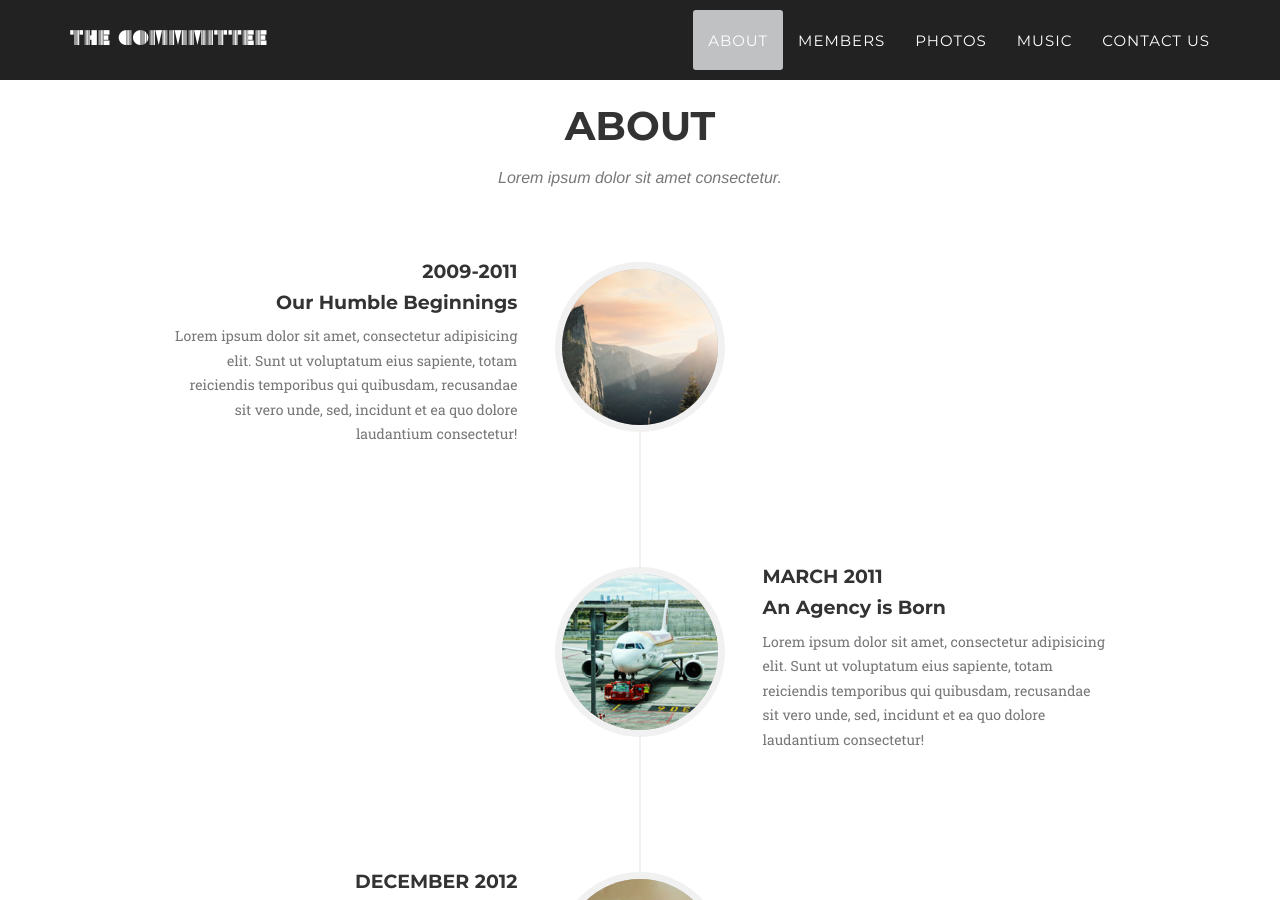
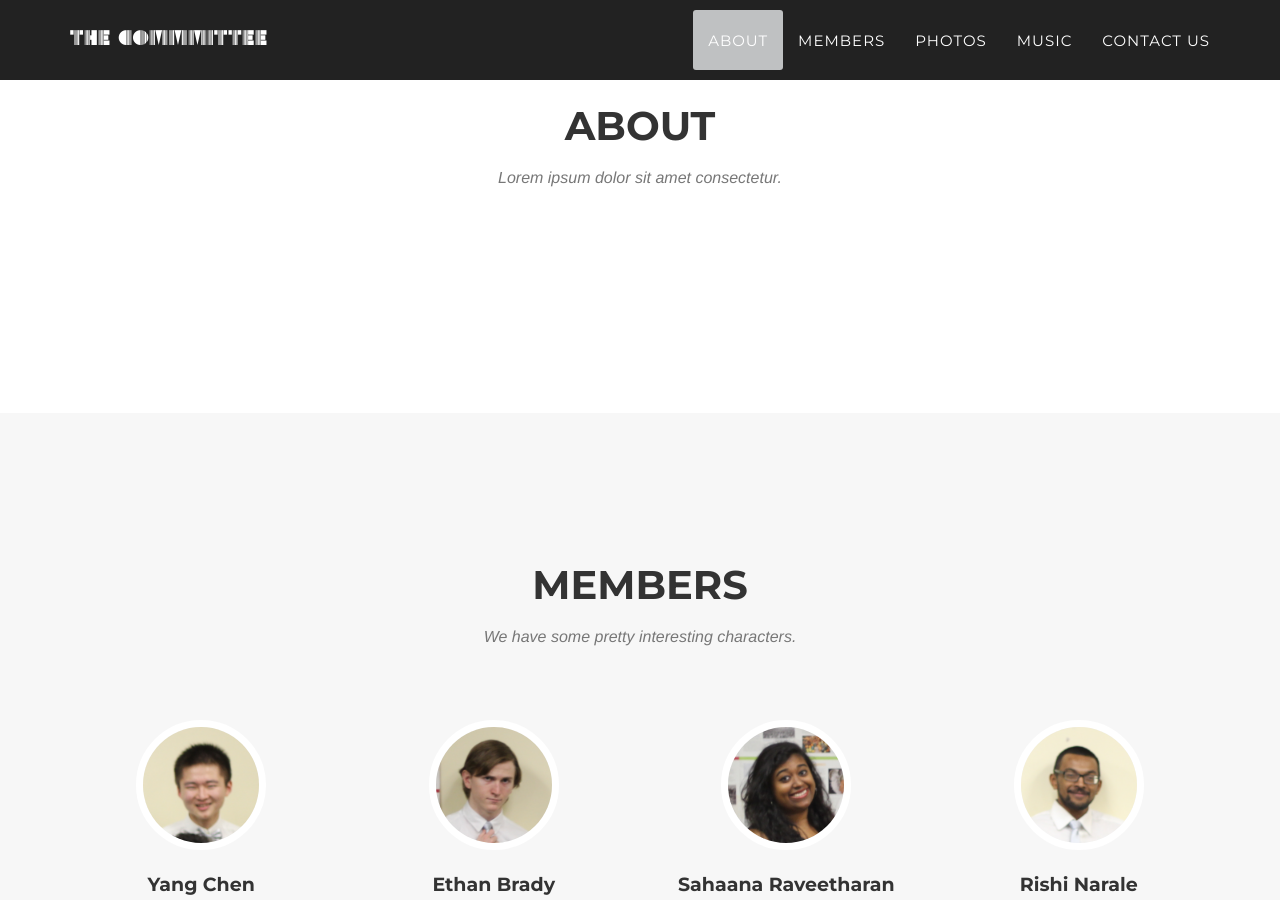
Before and after one commit to yangchen1/committee-website, a Jekyll site: the page built from index.html, in a window 1280 px wide and 900 px high, scrolled down 946 px. Built offline with Jekyll 4.4.1, drawn with Linux system fonts in a browser that asks for light colours; some web fonts are replaced; some of the changed text lies outside the part shown.

Commit message:
Updated home page

```diff
--- a/_config.yml
+++ b/_config.yml
@@ -2,7 +2,7 @@ url: https://thecommittee.me
 
 # Site settings
 title: The Commmittee
-email: your-email@domain.com
+email: thecommitteeacappella@gmail.com
 description: "The Committee is a 13-person, mixed-gender a cappella group from the University of Waterloo."
 
 # Color settings (hex-codes without the leading hash-tag)
@@ -16,7 +16,7 @@ people:
 - name: Yang Chen
   pic: Yang
   position: Baritone
-  knownfor: Banging walls. "#dammitYang". A voice crack.
+  knownfor: "Causing people to say #dammitYang."
 
 - name: Ethan Brady
   pic: Ethan
@@ -36,7 +36,7 @@ people:
 - name: Lishni Salgado
   pic: Lishni
   position: Soprano
-  knownfor: Baking cookies/cake and being the (grand)mother.
+  knownfor: Baking cookies/cakes as the (grand)mother.
 
 - name: Leeann Lu
   pic: Leeann
@@ -78,11 +78,6 @@ people:
   position: Alto
   knownfor: Writing "Don't Worry, Be Happy" on the board at every rehearsal.
 
-# Postal address (add as many lines as necessary)
-address:
-  - line: 3481 Melrose Place
-  - line: Beverly Hills, CA 90210
-
 # Build settings
 markdown: kramdown
 permalink: pretty
--- a/_includes/about.html
+++ b/_includes/about.html
@@ -9,71 +9,7 @@
             </div>
             <div class="row">
                 <div class="col-lg-12">
-                    <ul class="timeline">
-                        <li>
-                            <div class="timeline-image">
-                                <img class="img-circle img-responsive" src="img/about/1.jpg" alt="">
-                            </div>
-                            <div class="timeline-panel">
-                                <div class="timeline-heading">
-                                    <h4>2009-2011</h4>
-                                    <h4 class="subheading">Our Humble Beginnings</h4>
-                                </div>
-                                <div class="timeline-body">
-                                    <p class="text-muted">Lorem ipsum dolor sit amet, consectetur adipisicing elit. Sunt ut voluptatum eius sapiente, totam reiciendis temporibus qui quibusdam, recusandae sit vero unde, sed, incidunt et ea quo dolore laudantium consectetur!</p>
-                                </div>
-                            </div>
-                        </li>
-                        <li class="timeline-inverted">
-                            <div class="timeline-image">
-                                <img class="img-circle img-responsive" src="img/about/2.jpg" alt="">
-                            </div>
-                            <div class="timeline-panel">
-                                <div class="timeline-heading">
-                                    <h4>March 2011</h4>
-                                    <h4 class="subheading">An Agency is Born</h4>
-                                </div>
-                                <div class="timeline-body">
-                                    <p class="text-muted">Lorem ipsum dolor sit amet, consectetur adipisicing elit. Sunt ut voluptatum eius sapiente, totam reiciendis temporibus qui quibusdam, recusandae sit vero unde, sed, incidunt et ea quo dolore laudantium consectetur!</p>
-                                </div>
-                            </div>
-                        </li>
-                        <li>
-                            <div class="timeline-image">
-                                <img class="img-circle img-responsive" src="img/about/3.jpg" alt="">
-                            </div>
-                            <div class="timeline-panel">
-                                <div class="timeline-heading">
-                                    <h4>December 2012</h4>
-                                    <h4 class="subheading">Transition to Full Service</h4>
-                                </div>
-                                <div class="timeline-body">
-                                    <p class="text-muted">Lorem ipsum dolor sit amet, consectetur adipisicing elit. Sunt ut voluptatum eius sapiente, totam reiciendis temporibus qui quibusdam, recusandae sit vero unde, sed, incidunt et ea quo dolore laudantium consectetur!</p>
-                                </div>
-                            </div>
-                        </li>
-                        <li class="timeline-inverted">
-                            <div class="timeline-image">
-                                <img class="img-circle img-responsive" src="img/about/4.jpg" alt="">
-                            </div>
-                            <div class="timeline-panel">
-                                <div class="timeline-heading">
-                                    <h4>July 2014</h4>
-                                    <h4 class="subheading">Phase Two Expansion</h4>
-                                </div>
-                                <div class="timeline-body">
-                                    <p class="text-muted">Lorem ipsum dolor sit amet, consectetur adipisicing elit. Sunt ut voluptatum eius sapiente, totam reiciendis temporibus qui quibusdam, recusandae sit vero unde, sed, incidunt et ea quo dolore laudantium consectetur!</p>
-                                </div>
-                            </div>
-                        </li>
-                        <li class="timeline-inverted">
-                            <div class="timeline-image">
-                                <h4>Be Part
-                                    <br>Of Our
-                                    <br>Story!</h4>
-                            </div>
-                        </li>
-                    </ul>
+
                 </div>
             </div>
         </div>
--- a/_includes/header.html
+++ b/_includes/header.html
@@ -44,10 +44,17 @@
     <header>
         <div class="container">
             <div class="intro-text">
-                <div class="intro-lead-in">THE COMMITTEE</div>
+                <div class="intro-lead-in">
+                    THE COMMITTEE
+                    <br>
+                    <h2>
+                        University of Waterloo's newest mixed-gender a cappella group.
+                    </h2>
+                </div>
             </div>
         </div>
     </header>
+
 <!--
         {% for page in site.pages %}
           {% if page.title %}<a class="page-link" href="{{ page.url | prepend: site.baseurl }}">{{ page.title }}</a>{% endif %}
```
